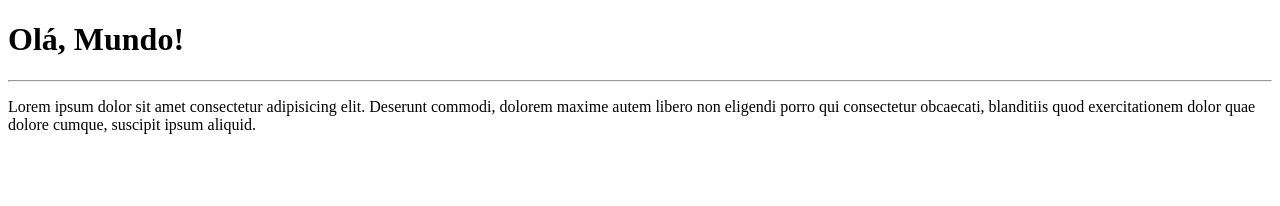
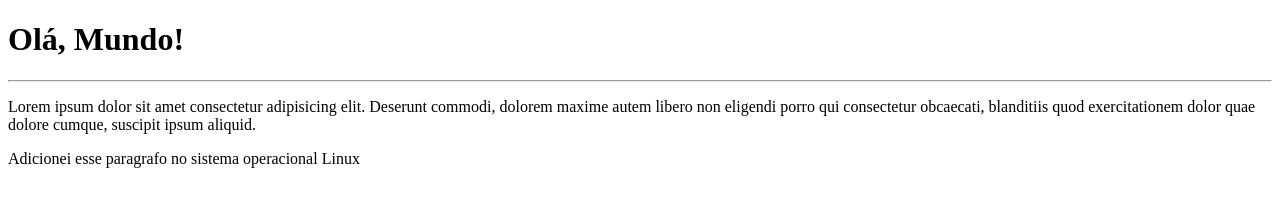
Before and after one commit to marcoswiniciusdev/Ola-Mundo, a plain HTML site: page site-exemplo/index.html in a window 1280 px wide. Drawn offline with Linux system fonts and the light colour scheme.

Commit message:
Paragrafo adicionado no linux

```diff
--- a/site-exemplo/index.html
+++ b/site-exemplo/index.html
@@ -9,5 +9,6 @@
     <h1>Olá, Mundo!</h1>
     <hr>
     <p>Lorem ipsum dolor sit amet consectetur adipisicing elit. Deserunt commodi, dolorem maxime autem libero non eligendi porro qui consectetur obcaecati, blanditiis quod exercitationem dolor quae dolore cumque, suscipit ipsum aliquid.</p>
+    <p>Adicionei esse paragrafo no sistema operacional Linux</p>
 </body>
 </html>
```
